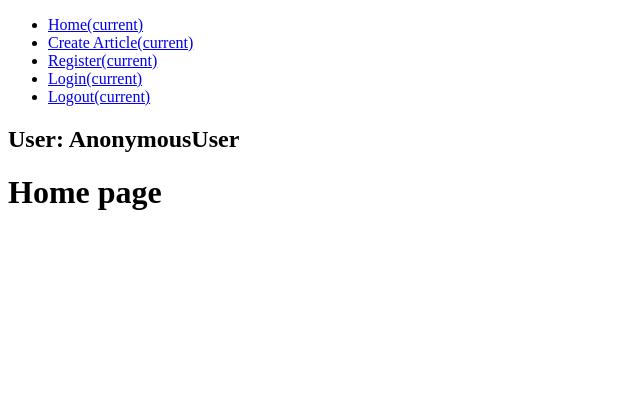
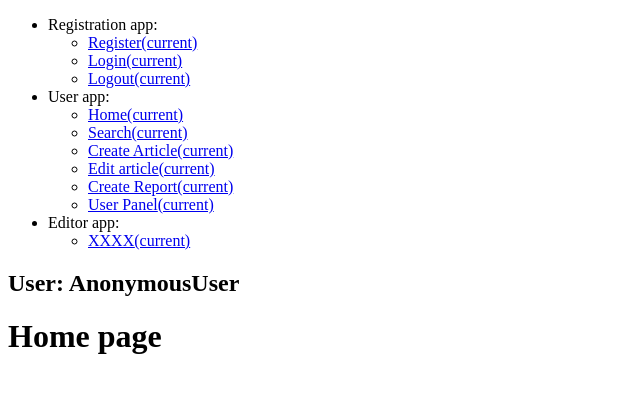
Before and after one commit to FFFFFRYGIO/CommunityHelpdeskService, a Django app: page /user_app/home/ in a window 1280 px wide. Shown: the top 393 px of the page, without its empty margins (0-640 px from the left). Run offline with Django 4.2, Linux system fonts and the light colour scheme.

Commit message:
extend sample navbars

```diff
--- a/user_app/templates/user_app_base.html
+++ b/user_app/templates/user_app_base.html
@@ -8,13 +8,9 @@
     <nav class="navbar navbar-expand-lg navbar-white bg-dark">
         <div class="collapse navbar-collapse" id="navbarNav">
             <ul class="navbar-nav">
-                <li class="nav-item active">
-                    <a class="nav-link" href="http://127.0.0.1:8000/user_app/home">Home<span class="sr-only">(current)</span></a>
-                </li>
-                <li class="nav-item active">
-                    <a class="nav-link" href="http://127.0.0.1:8000/user_app/create_article">Create Article<span
-                            class="sr-only">(current)</span></a>
-                </li>
+                <li>
+                    Registration app:
+                    <ul class="navbar-nav">
                         <li class="nav-item active">
                             <a class="nav-link" href="http://127.0.0.1:8000/registration/register">Register<span
                                     class="sr-only">(current)</span></a>
@@ -28,6 +24,48 @@
                                     class="sr-only">(current)</span></a>
                         </li>
                     </ul>
+                </li>
+
+                <li>
+                    User app:
+                    <ul class="navbar-nav">
+                        <li class="nav-item active">
+                            <a class="nav-link" href="http://127.0.0.1:8000/user_app/home">Home<span
+                                    class="sr-only">(current)</span></a>
+                        </li>
+                        <li class="nav-item active">
+                            <a class="nav-link" href="http://127.0.0.1:8000/user_app/search">Search<span
+                                    class="sr-only">(current)</span></a>
+                        </li>
+                        <li class="nav-item active">
+                            <a class="nav-link" href="http://127.0.0.1:8000/user_app/create_article">Create Article<span
+                                    class="sr-only">(current)</span></a>
+                        </li>
+                        <li class="nav-item active">
+                            <a class="nav-link" href="http://127.0.0.1:8000/user_app/edit_article">Edit article<span
+                                    class="sr-only">(current)</span></a>
+                        </li>
+                        <li class="nav-item active">
+                            <a class="nav-link" href="http://127.0.0.1:8000/user_app/create_report">Create Report<span
+                                    class="sr-only">(current)</span></a>
+                        </li>
+                        <li class="nav-item active">
+                            <a class="nav-link" href="http://127.0.0.1:8000/user_app/user_panel">User Panel<span
+                                    class="sr-only">(current)</span></a>
+                        </li>
+                    </ul>
+                </li>
+
+                <li>
+                    Editor app:
+                    <ul class="navbar-nav">
+                        <li class="nav-item active">
+                            <a class="nav-link" href="http://127.0.0.1:8000/editor_app/XXXXXX">XXXX<span
+                                    class="sr-only">(current)</span></a>
+                        </li>
+                    </ul>
+                </li>
+            </ul>
         </div>
     </nav>
 
```
Also changed, not shown: registration/templates/registration_base.html (+45 -7 lines). Lines whose indentation alone changed are shown as unchanged.
